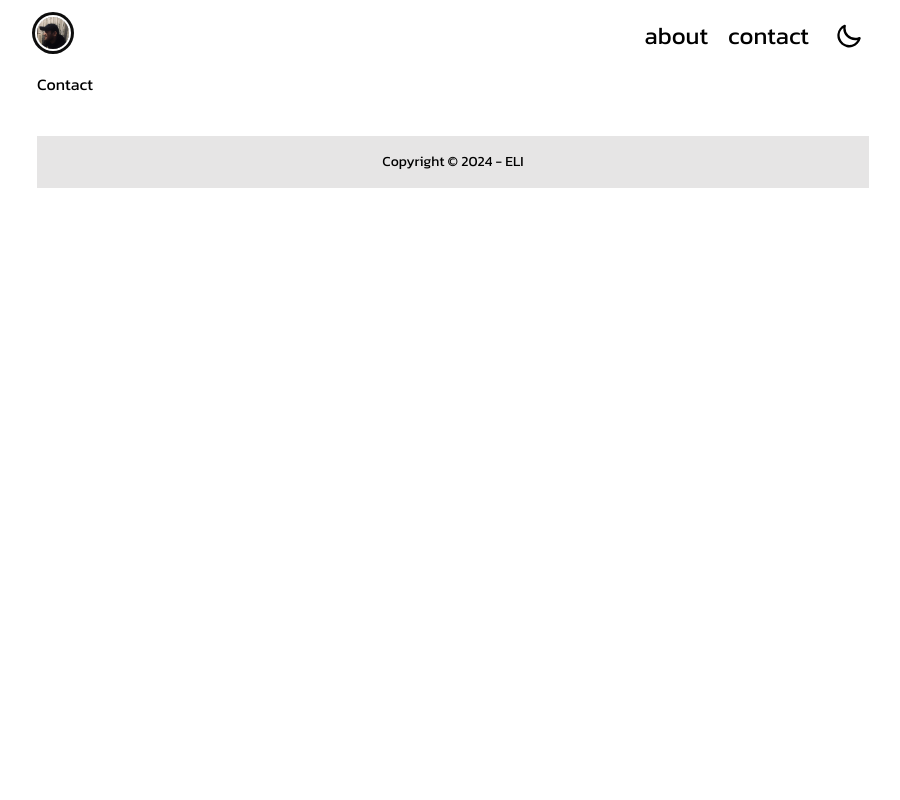
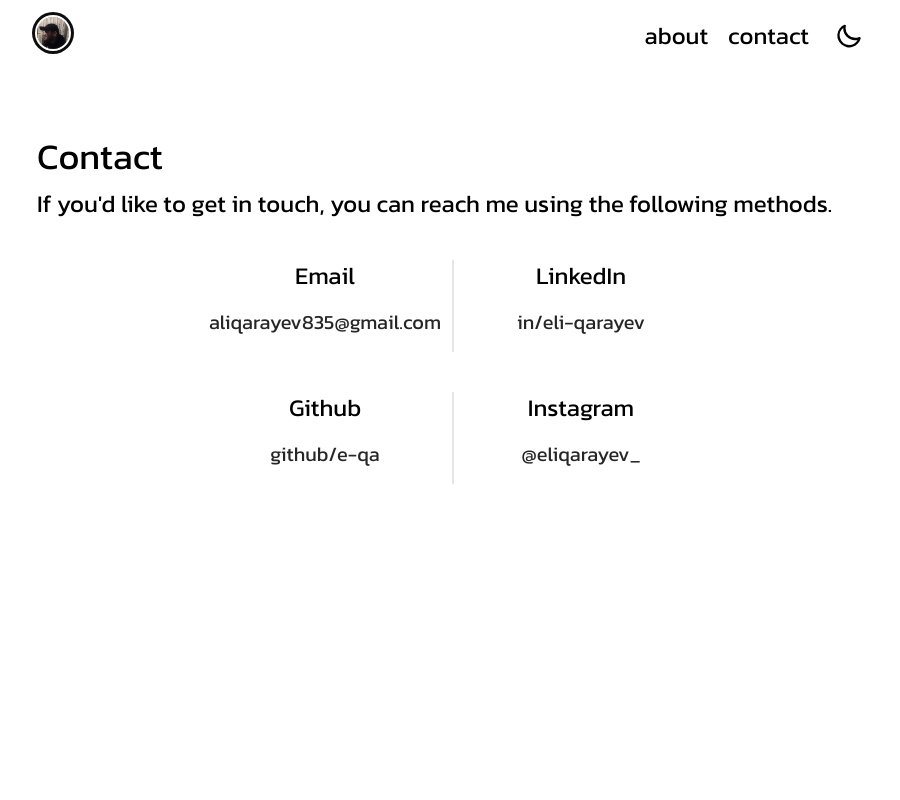
Before and after one commit to e-qa/www, a React (Vite) app: page /contact in a window 1280 px wide. Shown: the top 800 px of the page, without its empty margins (187-1087 px from the left). Built offline with nearby package versions, Linux system fonts and the light colour scheme.

Commit message:
contact page add

```diff
--- a/src/pages/Contact.tsx
+++ b/src/pages/Contact.tsx
@@ -1,5 +1,59 @@
 const Contact = () => {
-  return <div>Contact</div>;
+  return (
+    <div className="min-h-screen mt-20">
+      <h1 className="text-bold text-3xl lg:text-4xl my-3">Contact</h1>
+      <p className="text-xl lg:text-2xl">
+        If you'd like to get in touch, you can reach me using the following
+        methods.
+      </p>
+
+      <div className="flex  items-center justify-center mt-10 gap-10 lg:gap-20">
+        <div className="flex  divider divider-horizontal divider-start">
+          <h2 className="text-bold text-2xl">Email</h2>
+          <a
+            href="mailto:aliqarayev835@gmail.com"
+            className="text-accent text-[12px] lg:text-xl"
+          >
+            aliqarayev835@gmail.com
+          </a>
+        </div>
+
+        <div className="divider divider-horizontal"></div>
+        <div className="flex  divider divider-horizontal divider-start">
+          <h2 className="text-bold text-2xl">LinkedIn</h2>
+          <a
+            href="https://www.linkedin.com/in/eli-qarayev"
+            className="text-accent text-[12px] lg:text-xl"
+          >
+            in/eli-qarayev
+          </a>
+        </div>
+      </div>
+
+      <div className="flex w-full  items-center justify-center mt-10 gap-10 lg:gap-20">
+        <div className="flex  divider divider-horizontal divider-start">
+          <h2 className="text-bold text-2xl">Github</h2>
+          <a
+            href="https://github.com/e-qa"
+            className="text-accent text-[12px] lg:text-xl"
+          >
+            github/e-qa
+          </a>
+        </div>
+
+        <div className="divider divider-horizontal"></div>
+        <div className="flex  divider divider-horizontal divider-start">
+          <h2 className="text-bold text-2xl">Instagram</h2>
+          <a
+            href="https://www.instagram.com/eliqarayev_/"
+            className="text-accent text-[12px] lg:text-xl"
+          >
+            @eliqarayev_
+          </a>
+        </div>
+      </div>
+    </div>
+  );
 };
 
 export default Contact;
```
